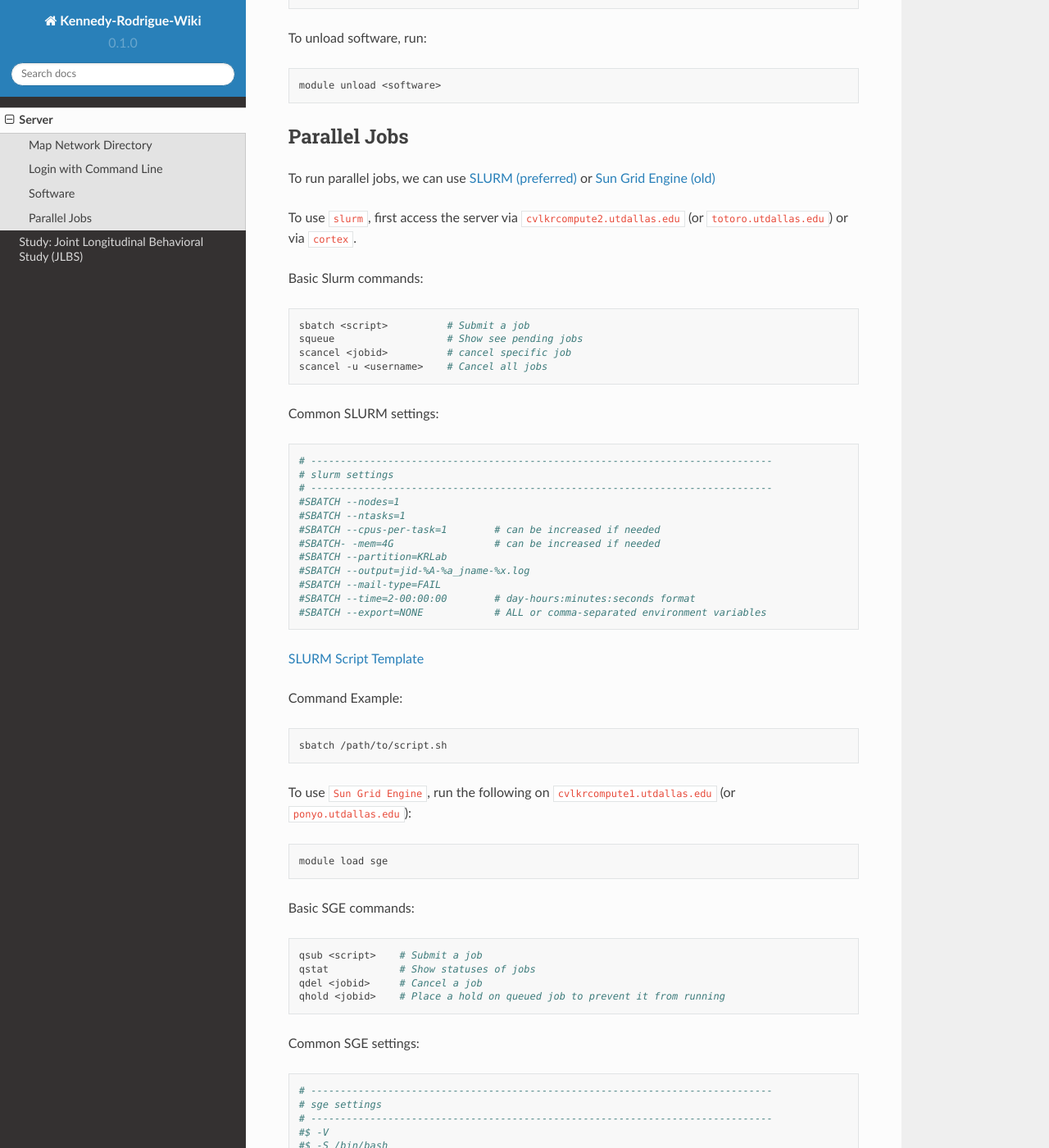
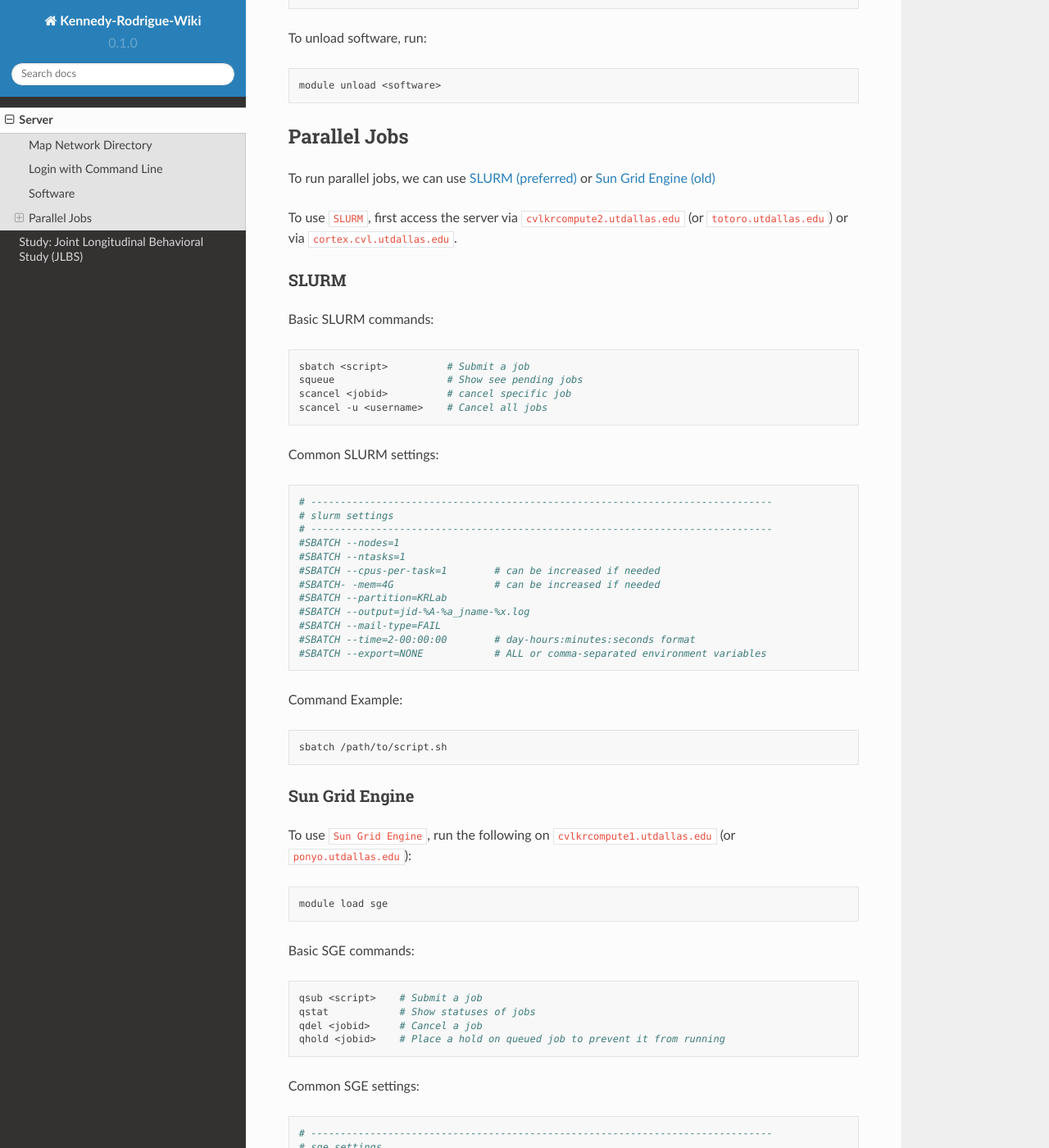
Before and after one commit to marcihorn/kennedy-rodrigue-wiki, a Sphinx documentation site: the page built from docs/source/server.rst, in a window 1280 px wide and 1400 px high, scrolled down 1306 px. Shown: the whole window at 82% size. Built offline with Sphinx 7.4.7 and the Read the Docs theme 2.0.0, drawn with Linux system fonts in a browser that asks for light colours; some of the changed text lies outside the part shown.

Commit message:
Update server.rst

```diff
--- a/docs/source/server.rst
+++ b/docs/source/server.rst
@@ -78,9 +78,12 @@ Parallel Jobs
 
 To run parallel jobs, we can use `SLURM (preferred) <https://slurm.schedmd.com/quickstart.html>`_ or `Sun Grid Engine (old) <http://star.mit.edu/cluster/docs/0.93.3/guides/sge.html>`_
 
-To use ``slurm``, first access the server via ``cvlkrcompute2.utdallas.edu`` (or ``totoro.utdallas.edu``) or via ``cortex``.
+To use ``SLURM``, first access the server via ``cvlkrcompute2.utdallas.edu`` (or ``totoro.utdallas.edu``) or via ``cortex.cvl.utdallas.edu``.
 
-Basic Slurm commands:
+SLURM
++++++++
+
+Basic SLURM commands:
 
 .. code:: bash
 
@@ -106,13 +109,15 @@ Common SLURM settings:
     #SBATCH --time=2-00:00:00        # day-hours:minutes:seconds format
     #SBATCH --export=NONE            # ALL or comma-separated environment variables
 
-`SLURM Script Template <https://kennedy-rodrigue-wiki.readthedocs.io/en/latest/server/docs/ParallelTemplates.html#slurm-script-template>`_
-
 Command Example:
 
 .. code:: bash
 
     sbatch /path/to/script.sh
+
+Sun Grid Engine
++++++++
+
 
 To use ``Sun Grid Engine``, run the following on ``cvlkrcompute1.utdallas.edu`` (or ``ponyo.utdallas.edu``):
 
@@ -143,10 +148,10 @@ Common SGE settings:
     #$ -m a \
     #$ -M ${USER}@utdallas.edu
 
-`SGE Script Template <https://kennedy-rodrigue-wiki.readthedocs.io/en/latest/server/docs/ParallelTemplates.html#sun-grid-engine-uber-script-template>`_
-
 Command Example:
 
 .. code:: bash
 
     qsub /path/to/script.sh --airc_id 3tb1111 --sub 0001 --date 20230101 --ses 3
+
+`Parallel Script Template <https://kennedy-rodrigue-wiki.readthedocs.io/en/latest/server/docs/ScriptTemplates.html#parallel-script-template>`_
```
